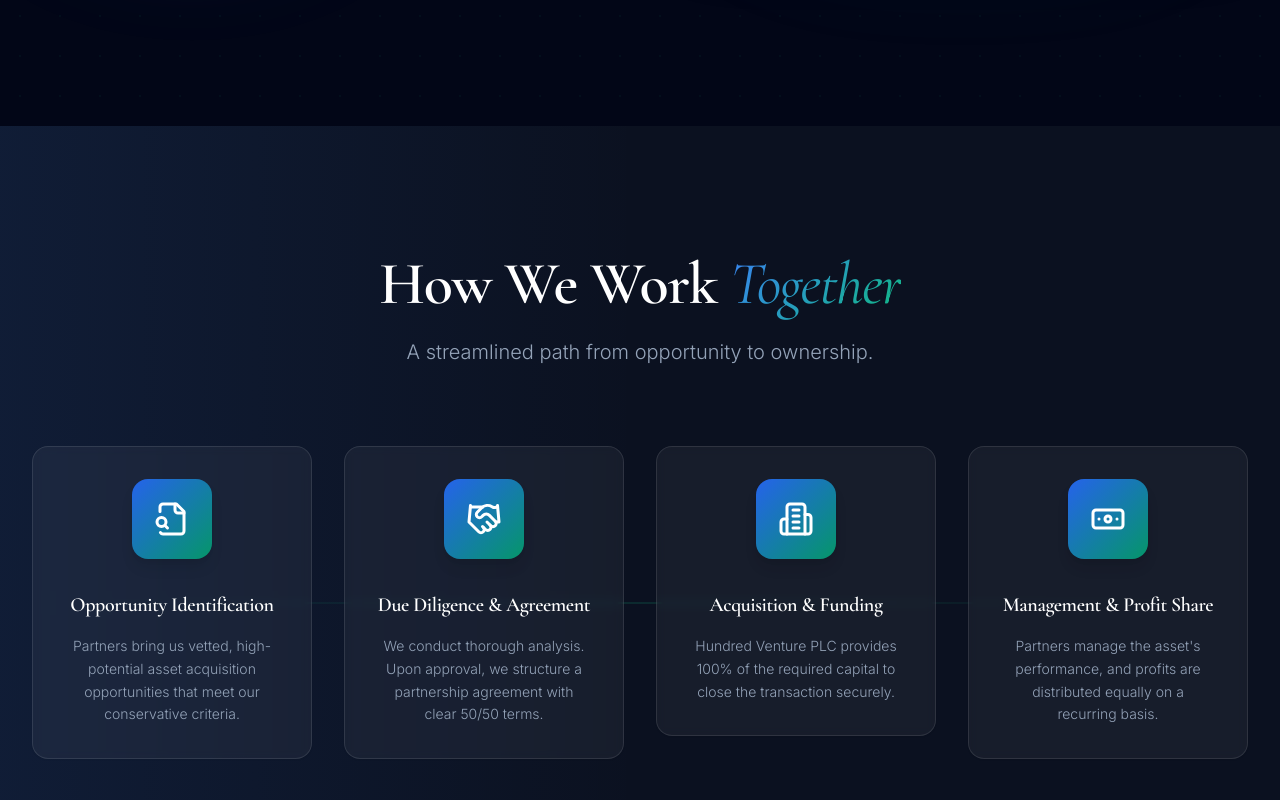
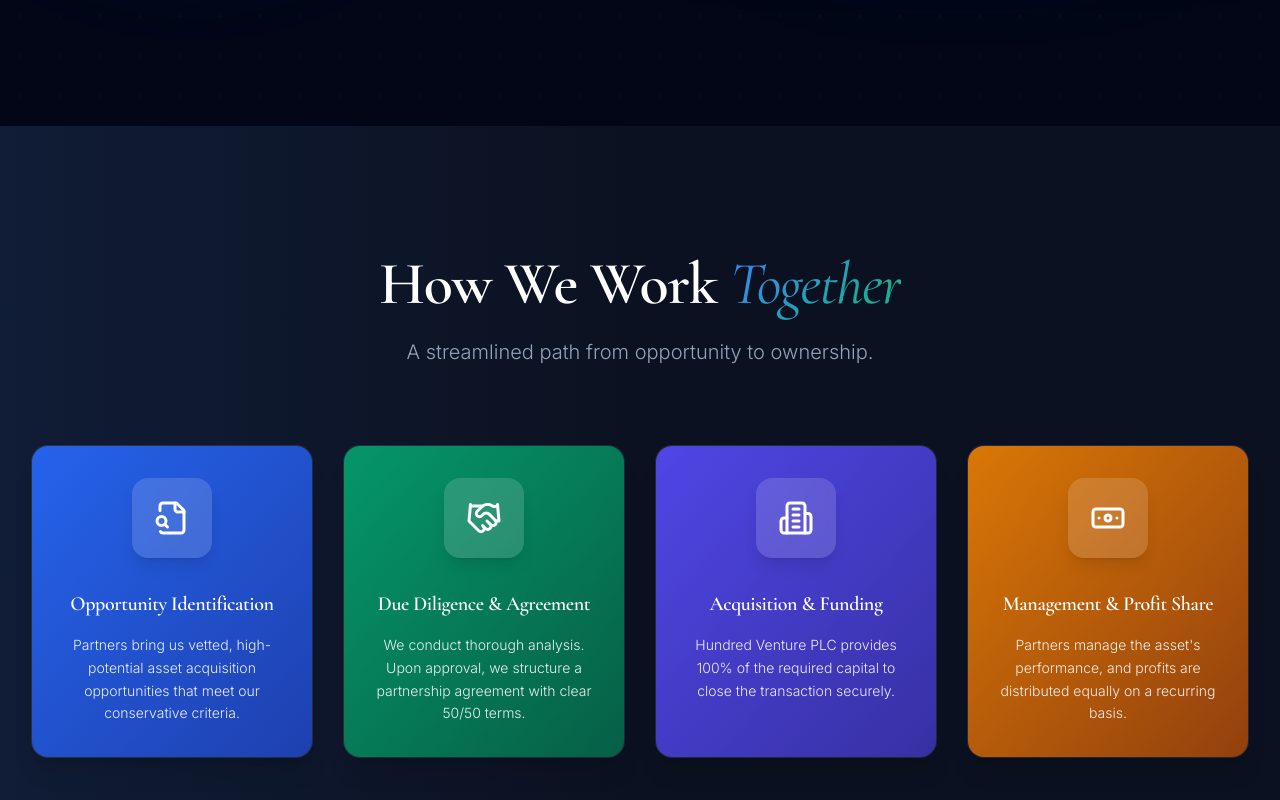
Before and after one commit to kaleb-menbere/100venture-plc, a React (Vite) app: page / in a window 1280 px wide. Shown: the part 2480-3280 px from the top of the page. Built offline with nearby package versions, Linux system fonts and the light colour scheme.

Commit message:
footer changed,

```diff
--- a/src/components/Footer.tsx
+++ b/src/components/Footer.tsx
@@ -1,12 +1,20 @@
 import React from 'react';
+
 export function Footer() {
-  return <footer className="bg-brand-navy-900 text-slate-400 py-12 border-t border-brand-navy-800">
+  return (
+    <footer className="bg-brand-navy-900 text-slate-400 py-12 border-t border-brand-navy-800">
       <div className="max-w-7xl mx-auto px-4 sm:px-6 lg:px-8">
-        <div className="grid md:grid-cols-4 gap-8 mb-8">
+        <div className="grid md:grid-cols-4 gap-8 mb-8 items-start">
+
+          {/* Brand / Description */}
           <div className="col-span-1 md:col-span-2">
             <div className="flex items-center gap-3 mb-4">
-              <img src="/100_Vebture_Logo_(2).png" alt="Hundred Venture PLC" className="h-8 w-auto brightness-0 invert opacity-90" />
-              <span className="font-serif font-bold text-xl text-white">
+              <img
+                src="/100_Vebture_Logo.png"
+                alt="Hundred Venture PLC"
+                className="h-12 w-auto brightness-0 invert opacity-90"
+              />
+              <span className="font-serif font-bold text-2xl text-white">
                 Hundred Venture PLC
               </span>
             </div>
@@ -16,54 +24,56 @@ export function Footer() {
             </p>
           </div>
 
+          {/* Navigation */}
           <div>
             <h4 className="text-white font-bold mb-4">Navigation</h4>
             <ul className="space-y-2 text-sm">
               <li>
-                <a href="#approach" className="hover:text-brand-green-500 transition-colors">
+                <a
+                  href="#approach"
+                  className="hover:text-brand-green-500 transition-colors"
+                >
                   Approach
                 </a>
               </li>
               <li>
-                <a href="#benefits" className="hover:text-brand-green-500 transition-colors">
+                <a
+                  href="#benefits"
+                  className="hover:text-brand-green-500 transition-colors"
+                >
                   Benefits
                 </a>
               </li>
               <li>
-                <a href="#process" className="hover:text-brand-green-500 transition-colors">
+                <a
+                  href="#process"
+                  className="hover:text-brand-green-500 transition-colors"
+                >
                   Process
                 </a>
               </li>
               <li>
-                <a href="#contact" className="hover:text-brand-green-500 transition-colors">
+                <a
+                  href="#contact"
+                  className="hover:text-brand-green-500 transition-colors"
+                >
                   Contact
                 </a>
               </li>
             </ul>
           </div>
 
-          <div>
-            <h4 className="text-white font-bold mb-4">Legal</h4>
-            <ul className="space-y-2 text-sm">
-              <li>
-                <a href="#" className="hover:text-brand-green-500 transition-colors">
-                  Privacy Policy
-                </a>
-              </li>
-              <li>
-                <a href="#" className="hover:text-brand-green-500 transition-colors">
-                  Terms of Service
-                </a>
-              </li>
-              <li>
-                <a href="#" className="hover:text-brand-green-500 transition-colors">
-                  Disclaimer
-                </a>
-              </li>
-            </ul>
+          {/* Big Logo Only */}
+          <div className="flex justify-center md:justify-end">
+            <img
+              src="/Logo.png"
+              alt="Hundred Venture PLC Logo"
+              className="h-32 w-auto opacity-90 hover:opacity-100 transition-opacity"
+            />
           </div>
         </div>
 
+        {/* Bottom */}
         <div className="pt-8 border-t border-brand-navy-800 text-center text-xs">
           <p>
             &copy; {new Date().getFullYear()} Hundred Venture PLC. All rights
@@ -71,5 +81,6 @@ export function Footer() {
           </p>
         </div>
       </div>
-    </footer>;
+    </footer>
+  );
 }
--- a/src/components/Process.tsx
+++ b/src/components/Process.tsx
@@ -1,80 +1,100 @@
 import React from 'react';
 import { motion } from 'framer-motion';
 import { FileSearch, Handshake, Building2, Banknote } from 'lucide-react';
+
 export function Process() {
-  const steps = [{
+  const steps = [
+    {
       icon: FileSearch,
       title: 'Opportunity Identification',
-    description: 'Partners bring us vetted, high-potential asset acquisition opportunities that meet our conservative criteria.'
-  }, {
+      description:
+        'Partners bring us vetted, high-potential asset acquisition opportunities that meet our conservative criteria.',
+      bg: 'from-blue-600 to-blue-800',
+    },
+    {
       icon: Handshake,
       title: 'Due Diligence & Agreement',
-    description: 'We conduct thorough analysis. Upon approval, we structure a partnership agreement with clear 50/50 terms.'
-  }, {
+      description:
+        'We conduct thorough analysis. Upon approval, we structure a partnership agreement with clear 50/50 terms.',
+      bg: 'from-emerald-600 to-emerald-800',
+    },
+    {
       icon: Building2,
       title: 'Acquisition & Funding',
-    description: 'Hundred Venture PLC provides 100% of the required capital to close the transaction securely.'
-  }, {
+      description:
+        'Hundred Venture PLC provides 100% of the required capital to close the transaction securely.',
+      bg: 'from-indigo-600 to-indigo-800',
+    },
+    {
       icon: Banknote,
       title: 'Management & Profit Share',
-    description: "Partners manage the asset's performance, and profits are distributed equally on a recurring basis."
-  }];
-  return <section id="process" className="py-32 bg-brand-navy-900 relative overflow-hidden">
-      <div className="absolute top-0 left-0 w-1/2 h-full bg-gradient-to-r from-blue-500/10 to-transparent pointer-events-none" />
+      description:
+        "Partners manage the asset's performance, and profits are distributed equally on a recurring basis.",
+      bg: 'from-amber-600 to-amber-800',
+    },
+  ];
 
-      <div className="max-w-7xl mx-auto px-4 sm:px-6 lg:px-8 relative z-10">
-        <motion.div initial={{
-        opacity: 0,
-        y: 20
-      }} whileInView={{
-        opacity: 1,
-        y: 0
-      }} viewport={{
-        once: true
-      }} transition={{
-        duration: 0.8
-      }} className="text-center mb-20">
-          <h2 className="text-5xl md:text-6xl font-serif font-semibold text-white mb-6 leading-tight">
+  return (
+    <section
+      id="process"
+      className="relative overflow-hidden bg-brand-navy-900 py-24 sm:py-28 lg:py-32"
+    >
+      {/* Background Accent */}
+      <div className="pointer-events-none absolute top-0 left-0 h-full w-1/2 bg-gradient-to-r from-blue-500/10 to-transparent" />
+
+      <div className="relative z-10 mx-auto max-w-7xl px-4 sm:px-6 lg:px-8">
+        {/* Header */}
+        <motion.div
+          initial={{ opacity: 0, y: 20 }}
+          whileInView={{ opacity: 1, y: 0 }}
+          viewport={{ once: true }}
+          transition={{ duration: 0.8 }}
+          className="mb-20 text-center"
+        >
+          <h2 className="mb-6 text-5xl md:text-6xl font-serif font-semibold text-white leading-tight">
             How We Work{' '}
             <span className="text-luxury italic font-normal">Together</span>
           </h2>
-          <p className="text-xl text-slate-400 max-w-2xl mx-auto font-light">
+          <p className="mx-auto max-w-2xl text-xl text-slate-400 font-light">
             A streamlined path from opportunity to ownership.
           </p>
         </motion.div>
 
-        <div className="relative">
-          {/* Luxury Connecting Line (Desktop) */}
-          <div className="hidden md:block absolute top-1/2 left-0 w-full h-px bg-gradient-to-r from-transparent via-emerald-500/30 to-transparent -translate-y-1/2 z-0" />
+        {/* Cards */}
+        <div className="grid gap-8 md:grid-cols-4">
+          {steps.map((step, index) => (
+            <motion.div
+              key={index}
+              initial={{ opacity: 0, y: 30 }}
+              whileInView={{ opacity: 1, y: 0 }}
+              viewport={{ once: true }}
+              transition={{ delay: index * 0.15, duration: 0.8 }}
+              className="group"
+            >
+              <div
+                className={`relative h-full rounded-2xl bg-gradient-to-br ${step.bg} p-8 shadow-xl transition-all duration-500 group-hover:-translate-y-2 group-hover:shadow-2xl`}
+              >
+                {/* Icon */}
+                <div className="mx-auto mb-8 flex h-20 w-20 items-center justify-center rounded-2xl bg-white/15 backdrop-blur-sm shadow-lg transition-transform duration-500 group-hover:scale-110">
+                  <step.icon className="h-9 w-9 text-white" />
+                </div>
 
-          <div className="grid md:grid-cols-4 gap-8 relative z-10">
-            {steps.map((step, index) => <motion.div key={index} initial={{
-            opacity: 0,
-            y: 30
-          }} whileInView={{
-            opacity: 1,
-            y: 0
-          }} viewport={{
-            once: true
-          }} transition={{
-            delay: index * 0.2,
-            duration: 0.8
-          }} className="group relative">
-                <div className="absolute inset-0 bg-gradient-to-br from-emerald-500/10 to-blue-500/5 rounded-2xl opacity-0 group-hover:opacity-100 transition-opacity duration-500" />
-                <div className="relative bg-white/5 p-8 rounded-2xl shadow-sm border border-white/10 hover:border-emerald-500/30 hover:shadow-luxury transition-all duration-500 backdrop-blur-sm">
-                  <div className="w-20 h-20 mx-auto bg-gradient-to-br from-blue-600 to-emerald-600 rounded-2xl flex items-center justify-center mb-8 group-hover:scale-110 transition-transform duration-500 shadow-lg">
-                    <step.icon className="w-9 h-9 text-white" />
-                  </div>
-                  <h3 className="text-xl font-serif font-semibold text-white mb-4 text-center">
+                {/* Content */}
+                <h3 className="mb-4 text-center text-xl font-serif font-semibold text-white">
                   {step.title}
                 </h3>
-                  <p className="text-sm text-slate-400 leading-relaxed text-center font-light">
+
+                <p className="text-center text-sm leading-relaxed text-white/90 font-light">
                   {step.description}
                 </p>
+
+                {/* Subtle Inner Glow */}
+                <div className="pointer-events-none absolute inset-0 rounded-2xl ring-1 ring-white/10" />
               </div>
-              </motion.div>)}
+            </motion.div>
+          ))}
         </div>
       </div>
-      </div>
-    </section>;
+    </section>
+  );
 }
```
Also changed, not shown: public/Logo.png (added), public/hero.jpeg. Lines whose indentation alone changed are shown as unchanged.
